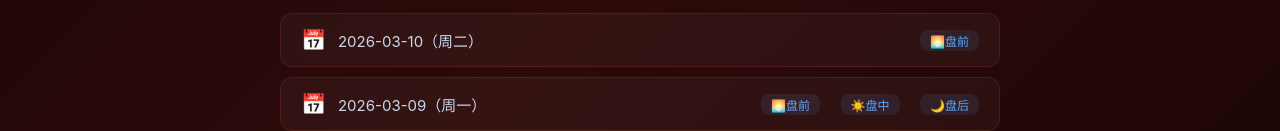
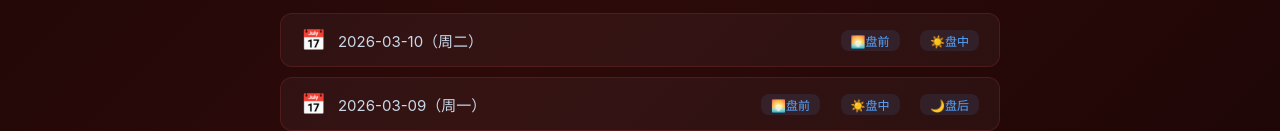
Before and after one commit to GGMU1987/a-stock-report, a plain HTML site: page index.html in a window 1280 px wide. Shown: the part 515-646 px from the top of the page. Drawn offline with Linux system fonts and the light colour scheme.

Commit message:
🏠 更新首页

```diff
--- a/index.html
+++ b/index.html
@@ -49,7 +49,7 @@ body{font-family:-apple-system,BlinkMacSystemFont,'Segoe UI',sans-serif;
           border-radius:12px;margin-bottom:10px;gap:12px">
           <span style="font-size:20px">📅</span>
           <span style="font-size:15px;color:#c8d8e8;flex:1">2026-03-10（周二）</span>
-          <span style="display:flex;gap:8px"><a href="reports/a_premarket_20260310.html" style="color:#58a6ff;text-decoration:none;padding:2px 10px;background:rgba(88,166,255,.1);border-radius:8px;font-size:12px">🌅盘前</a></span></li><li style="display:flex;align-items:center;padding:14px 20px;
+          <span style="display:flex;gap:8px"><a href="reports/a_premarket_20260310.html" style="color:#58a6ff;text-decoration:none;padding:2px 10px;background:rgba(88,166,255,.1);border-radius:8px;font-size:12px">🌅盘前</a> &nbsp;<a href="reports/a_intraday_20260310.html" style="color:#58a6ff;text-decoration:none;padding:2px 10px;background:rgba(88,166,255,.1);border-radius:8px;font-size:12px">☀️盘中</a></span></li><li style="display:flex;align-items:center;padding:14px 20px;
           background:rgba(255,255,255,.04);border:1px solid rgba(248,81,73,.15);
           border-radius:12px;margin-bottom:10px;gap:12px">
           <span style="font-size:20px">📅</span>
```
